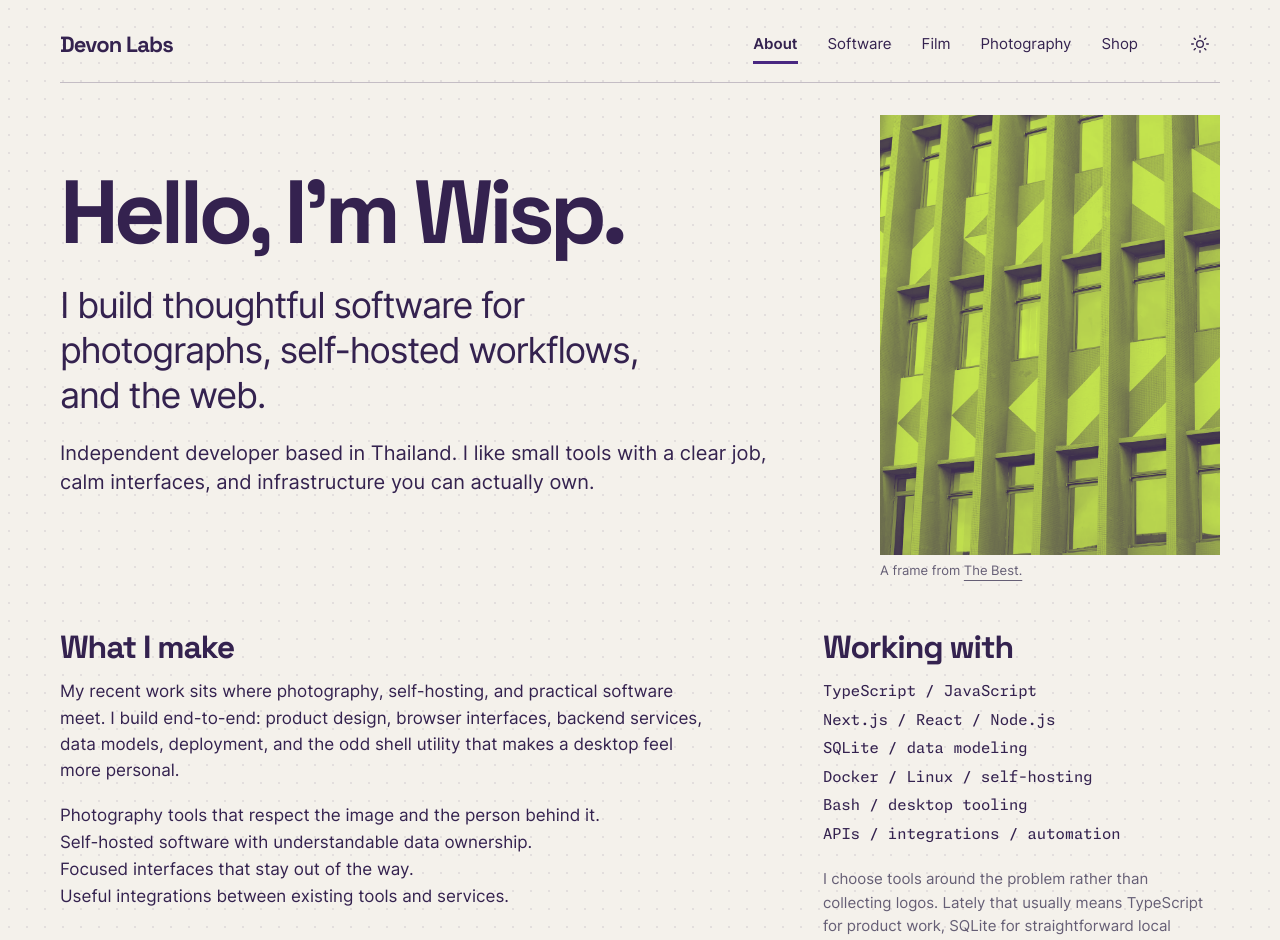
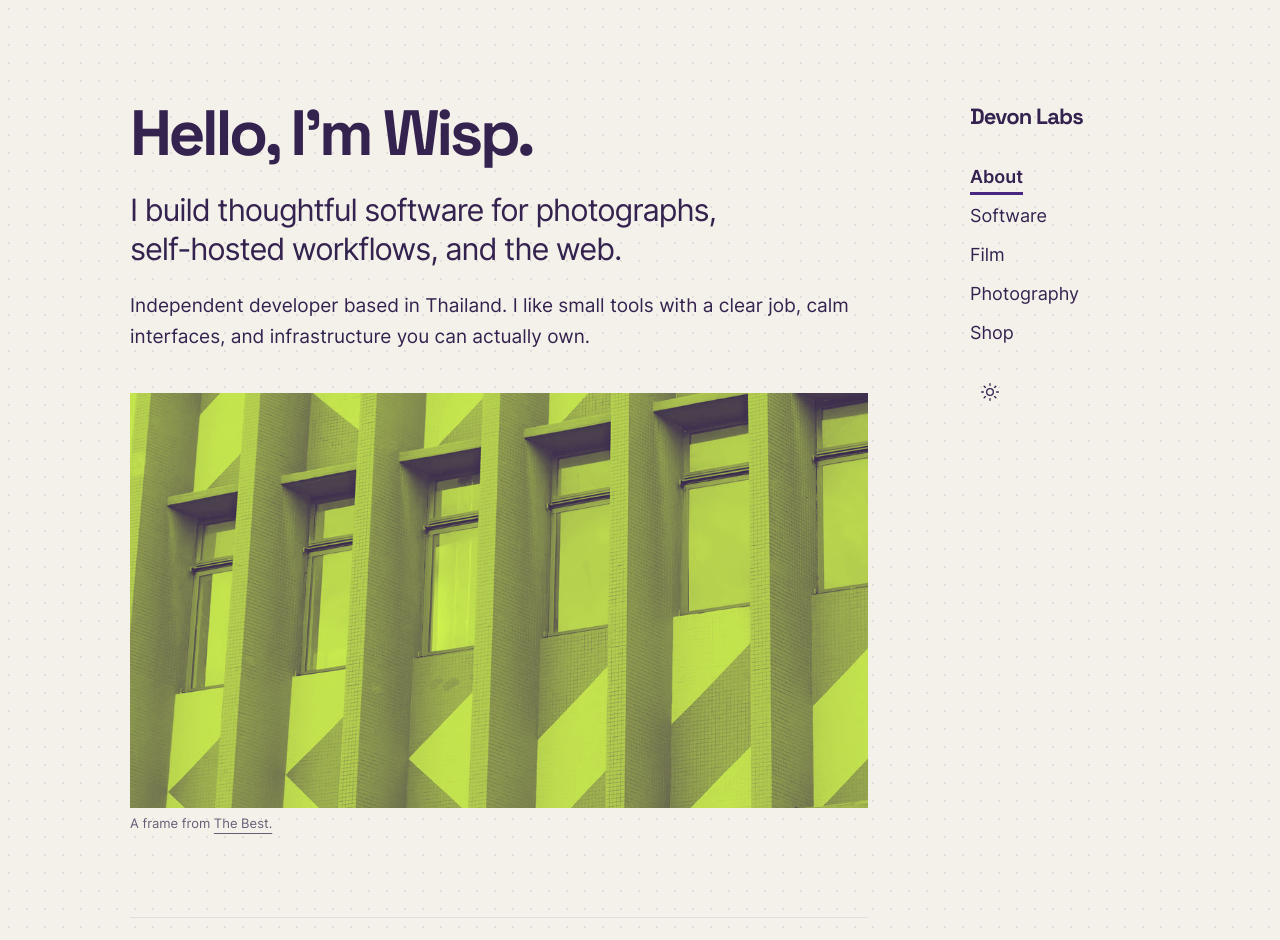
Before and after one commit to wispdevon/devonlabs.space, a Next.js app: page / in a window 1280 px wide. Shown: the top 940 px of the page. Built offline with nearby package versions, Linux system fonts and the light colour scheme; no server answers.

Commit message:
feat: add vertical layout and subtle motion

```diff
--- a/app/globals.css
+++ b/app/globals.css
@@ -234,3 +234,54 @@ button.text-link { padding: 0; border: 0; background: transparent; font: inherit
 .page-software .page-heading h1 { font-size: clamp(3rem, 8.6vw, 6.5rem); }
 @media (min-width: 851px) { .page-software .featured-project h2 { font-size: 2rem; } .page-software .featured-project > div > p:not(.project-stack) { font-size: 1.25rem; } }
 @media (max-width: 600px) { .page-software .page-heading h1 { font-size: clamp(2.125rem, 9vw, 3rem); } }
+
+/* A vertical reading column, with navigation alongside it. */
+@media (min-width: 851px) {
+  .portfolio-shell { display: grid; grid-template-columns: minmax(0, 1fr) 180px; column-gap: clamp(60px, 8vw, 140px); max-width: 1160px; padding-top: 100px; }
+  .p-header { grid-column: 2; grid-row: 1 / 3; display: flex; flex-direction: column; align-items: flex-start; justify-content: flex-start; gap: 28px; border: 0; margin: 0; padding: 0; }
+  .p-navigation { flex-direction: column; align-items: flex-start; gap: 24px; position: sticky; top: 40px; }
+  .p-navigation nav { flex-direction: column; align-items: flex-start; gap: 8px; font-size: 1.125rem; }
+  .p-navigation nav a { padding: 2px 0; }
+  .portfolio-shell > main { grid-column: 1; grid-row: 1; min-width: 0; }
+  .p-footer { grid-column: 1; grid-row: 2; }
+  .page-heading { margin-top: 0; }
+  .page-about .portfolio-shell { max-width: 1020px; }
+}
+.about-hero { display: flex; flex-direction: column; gap: 40px; margin-bottom: 56px; }
+.about-introduction { padding: 0; }
+.about-introduction h1 { font-size: clamp(3rem, 5vw, 4.75rem); }
+.about-lead { font-size: clamp(1.5rem, 2.4vw, 2rem); max-width: 32ch; text-wrap: pretty; }
+.about-summary { font-size: 1.1875rem; line-height: 1.65; }
+.about-photo { width: 100%; }
+.about-photo .duotone { aspect-ratio: 16 / 9; }
+.about-details { display: flex; flex-direction: column; gap: 48px; margin-bottom: 48px; }
+.about-details p, .about-elsewhere p { font-size: 1.125rem; line-height: 1.7; }
+.about-details section { padding-top: 24px; border-top: 1px solid var(--divider); }
+.principles li + li { margin-top: 8px; }
+.working-with ul { font-size: .9375rem; }
+.color-band { flex-direction: column; align-items: flex-start; gap: 18px; }
+@media (max-width: 600px) {
+  .about-hero { gap: 28px; margin-bottom: 40px; }
+  .about-summary, .about-details p, .about-elsewhere p { font-size: 1rem; }
+  .about-photo .duotone { aspect-ratio: 4 / 3; }
+  .about-details { gap: 32px; }
+}
+@keyframes portfolio-enter { from { opacity: 0; transform: translateY(18px); } to { opacity: 1; transform: none; } }
+@keyframes portfolio-reveal { from { opacity: .35; transform: translateY(28px); } to { opacity: 1; transform: none; } }
+@media (prefers-reduced-motion: no-preference) {
+  .portfolio-shell > main { animation: portfolio-enter 650ms cubic-bezier(.22, 1, .36, 1) both; }
+  .portfolio :is(a, button) { transition: color 180ms ease, background-color 180ms ease, box-shadow 180ms ease, transform 180ms ease; }
+  .p-navigation nav a:hover { transform: translateX(4px); }
+  .duotone img, .gallery-photo img { transition: transform 650ms cubic-bezier(.22, 1, .36, 1); }
+  .duotone:hover img, .gallery-photo:hover img { transform: scale(1.035); }
+  .shop-cta:hover { transform: translateY(-2px); }
+  .photo-dialog[open] { animation: portfolio-enter 250ms ease-out; }
+  @supports ((animation-timeline: view()) and (animation-range: entry)) {
+    .about-photo, .about-details > section, .about-elsewhere, .color-band, .featured-project, .more-tools, .workshop-feature {
+      animation: portfolio-reveal linear both;
+      animation-timeline: view();
+      animation-range: entry 0% entry 85%;
+    }
+    .portfolio :is(section, figure, article, .color-band):focus-within { animation: none; }
+  }
+}
--- a/app/page.tsx
+++ b/app/page.tsx
@@ -9,7 +9,7 @@ export default function AboutPage() {
   return <SiteShell page="about">
     <section className="about-hero" aria-labelledby="about-title">
       <div className="about-introduction"><h1 id="about-title">Hello, I’m Wisp.</h1><p className="about-lead">{profile.headline}</p><p className="about-summary">{profile.introduction}</p></div>
-      <figure className="about-photo"><div className="duotone"><Image src="/workshop/photos/01.webp" alt="Architectural columns and geometric details, in violet and lime duotone" width={1066} height={1600} sizes="(max-width: 700px) 90vw, 340px" priority /></div><figcaption>A frame from <Link href="/photography/">The Best.</Link></figcaption></figure>
+      <figure className="about-photo"><div className="duotone"><Image src="/workshop/photos/01.webp" alt="Architectural columns and geometric details, in violet and lime duotone" width={1066} height={1600} sizes="(max-width: 700px) 90vw, 640px" priority /></div><figcaption>A frame from <Link href="/photography/">The Best.</Link></figcaption></figure>
     </section>
     <div className="about-details">
       <section aria-labelledby="making-title"><h2 id="making-title">What I make</h2><p>{profile.whatIMake}</p><ul className="principles">{profile.principles.map(principle => <li key={principle}>{principle}</li>)}</ul></section>
--- a/app/portfolio/site-shell.tsx
+++ b/app/portfolio/site-shell.tsx
@@ -43,7 +43,7 @@ export default function SiteShell({ page, children }: { page: PortfolioPage; chi
         <Link href="/" className="p-wordmark">Devon Labs</Link>
         <div className="p-navigation"><nav aria-label="Main navigation">{pages.map(item => <Link key={item.id} href={item.href} aria-current={item.id === page ? 'page' : undefined}>{item.label}</Link>)}</nav><ThemeToggle /></div>
       </header>
-      <main id="main">{children}</main>
+      <main id="main" key={page}>{children}</main>
       <footer className="p-footer"><Link href="/">Devon Labs</Link><div><a href="https://github.com/wispdevon">GitHub</a><a href="https://www.last.fm/user/wisp-">Last.fm</a><a href="/workshop/">Workshop</a></div></footer>
     </div>
   </div>;
```
Also changed, not shown: tests/portfolio.mjs (+7 -0 lines), 1 other file (tests, documents, lock files or other folders).
